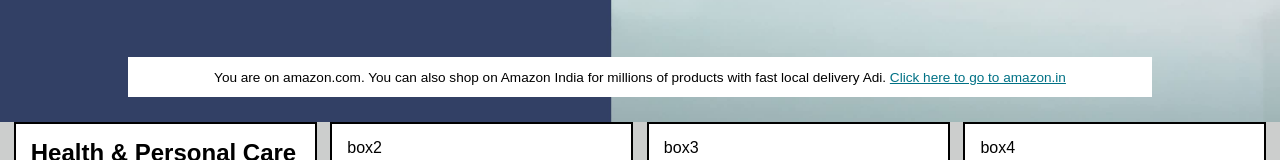
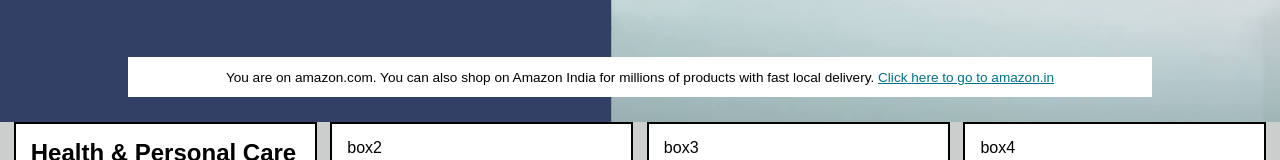
Before and after one commit to Leo-1904/amazon, a plain HTML site: page index.html in a window 1280 px wide. Shown: the part 378-538 px from the top of the page. Drawn offline with Linux system fonts and the light colour scheme.

Commit message:
Update index.html

```diff
--- a/index.html
+++ b/index.html
@@ -65,7 +65,7 @@
      </header>
      <div class="hero-section">
         <div class="hero-msg">
-            <p>You are on amazon.com. You can also shop on Amazon India for millions of products with fast local delivery Adi. <a href="">Click here to go to amazon.in</a></p>
+            <p>You are on amazon.com. You can also shop on Amazon India for millions of products with fast local delivery. <a href="">Click here to go to amazon.in</a></p>
         </div>
      </div>
      <div class="shop-section">
```
